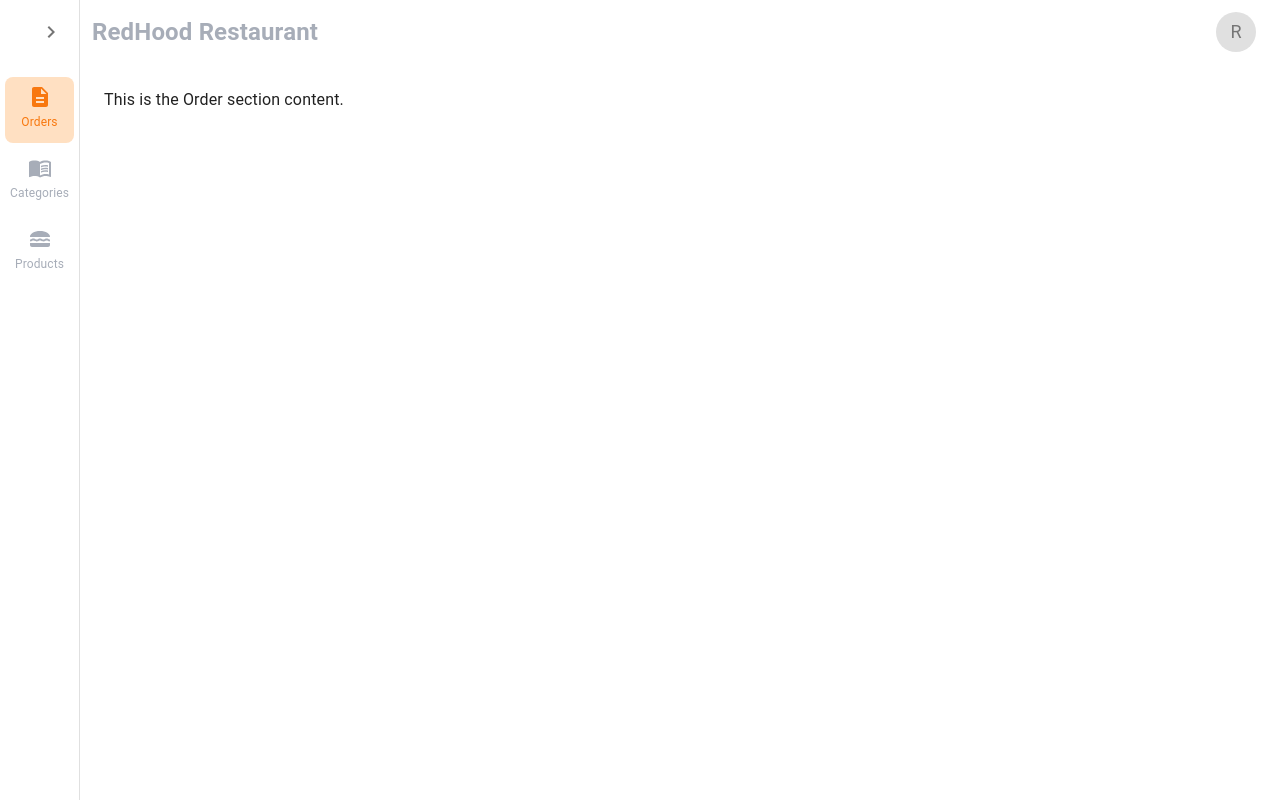
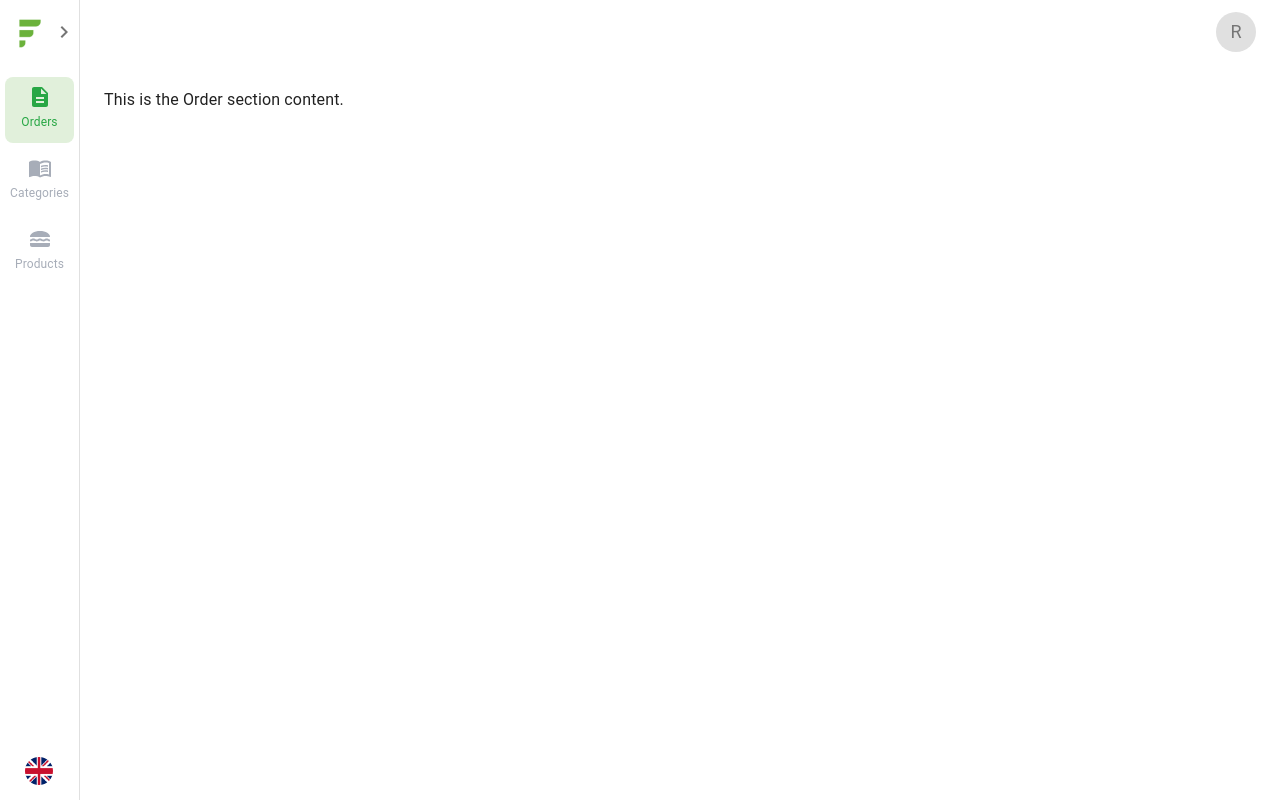
Before and after one commit to thilakshan1999/fornebu_Pizza, a React (Create React App) app: page /admin in a window 1280 px wide. Built offline with nearby package versions, Linux system fonts and the light colour scheme.

Commit message:
category admin designed

```diff
--- /dev/null
+++ b/src/components/button/addItemButton.jsx
@@ -0,0 +1,32 @@
+import { Button, useTheme } from "@mui/material";
+import AddIcon from "@mui/icons-material/Add";
+
+const AddItemButton = ({ text, onClick, sx }) => {
+  const theme = useTheme();
+  return (
+    <Button
+      variant="contained"
+      onClick={onClick}
+      sx={{
+        boxShadow: "none",
+        borderRadius: "8px",
+        padding: "8px 20px",
+        backgroundColor: "#333333",
+        color: "white",
+        fontFamily: theme.typography.fontFamily,
+        textTransform: "none",
+        fontSize: "14px",
+        display: "flex",
+        alignItems: "center",
+        "&:hover": {
+          boxShadow: "none",
+        },
+        ...sx,
+      }}
+    >
+      <AddIcon sx={{ marginRight: "8px" }} />
+      {text}
+    </Button>
+  );
+};
+export default AddItemButton;
--- a/src/locales/en.json
+++ b/src/locales/en.json
@@ -19,10 +19,10 @@
     "Term_and_conditions":"Term and conditions",
     "FAQs":"FAQs",
 
-    "Home":"HOME",
-    "Menu":"MENU",
-    "Cart":"CART",
-    "Orders":"ORDERS",
+    "HOME":"HOME",
+    "MENU":"MENU",
+    "CART":"CART",
+    "ORDERS":"ORDERS",
 
     "Out of Stock":"Out of Stock",
     "View More":"View more",
@@ -52,5 +52,15 @@
     "Are you sure you want to remove this item from the cart?":"Are you sure you want to remove this item from the cart?",
     "Cancel":"Cancel",
     "Remove":"Remove",
-    "Item removed from cart successfully":"Item removed from cart successfully"
+    "Item removed from cart successfully":"Item removed from cart successfully",
+
+    "Orders":"Orders",
+    "Categories":"Categories",
+    "Products":"Products",
+    "Category":"Category",
+    "Add Category":"Add Category",
+    "Id":"Id",
+    "Name":"Name",
+    "Edit":"Edit",
+    "Delete":"Delete"
 }
--- a/src/locales/no.json
+++ b/src/locales/no.json
@@ -19,10 +19,10 @@
     "Term_and_conditions":"Vilkår og betingelser",
     "FAQs":"FAQs",
 
-    "Home":"HJEM",
-    "Menu":"MENY",
-    "Cart":"KURV",
-    "Orders":"ORDRE",
+    "HOME":"HJEM",
+    "MENU":"MENY",
+    "CART":"KURV",
+    "ORDERS":"ORDRE",
 
     "Out of Stock":"Utsolgt",
     "View More":"Se mer",
@@ -52,5 +52,15 @@
     "Are you sure you want to remove this item from the cart?":"Er du sikker på at du vil fjerne denne varen fra handlekurven?",
     "Cancel":"Avbryt",
     "Remove":"Fjern",
-    "Item removed from cart successfully":"Varen ble fjernet fra handlekurven"
+    "Item removed from cart successfully":"Varen ble fjernet fra handlekurven",
+
+    "Orders":"Ordre",
+    "Categories": "Kategorier",
+    "Products": "Produkter",
+    "Category":"Kategori",
+    "Add Category":"Legg til kategori",
+    "Id":"Id",
+    "Name":"Navn",
+    "Edit":"Rediger",
+    "Delete":"Slett"
 }
--- /dev/null
+++ b/src/sections/main/admin/categorySection.jsx
@@ -0,0 +1,31 @@
+import { Box } from "@mui/material";
+import CategoryTable from "./components/table/categoryTable/categoryTable";
+import CustomTypography from "../../../components/typography/customTypography";
+import { useTheme } from "@emotion/react";
+import AddItemButton from "../../../components/button/addItemButton";
+import { useTranslation } from "react-i18next";
+
+const CategorySection = () => {
+  const theme = useTheme();
+  const { t } = useTranslation();
+  return (
+    <Box sx={{ maxWidth: "1200px", margin: "auto" }}>
+      <Box sx={{ display: "flex", marginBottom: "20px" }}>
+        <CustomTypography
+          text={t("Category")}
+          align="centre"
+          sx={{
+            fontWeight: "600",
+            color: theme.palette.text.black,
+            fontSize: "24px",
+            flexGrow: "1",
+          }}
+        />
+        <AddItemButton text={t("Add Category")} />
+      </Box>
+      <CategoryTable />
+    </Box>
+  );
+};
+
+export default CategorySection;
--- a/src/sections/main/admin/components/drawer/adminDrawer.jsx
+++ b/src/sections/main/admin/components/drawer/adminDrawer.jsx
@@ -12,6 +12,11 @@ import LunchDiningIcon from "@mui/icons-material/LunchDining";
 import MenuBookIcon from "@mui/icons-material/MenuBook";
 import AdminDrawerHeader from "./adminDrawerHeader";
 import AdminDrawerIconList from "./adminDrawerIconList";
+import tittleIcon from "../../../../../assets/images/home/Icon.png";
+import CustomTypography from "../../../../../components/typography/customTypography";
+import CategorySection from "../../categorySection";
+import LanguageSelection from "../../../../header/components/languageSelection";
+import { useTranslation } from "react-i18next";
 
 const drawerWidth = 240;
 
@@ -38,7 +43,6 @@ const DrawerHeader = styled("div")(({ theme }) => ({
   alignItems: "center",
   justifyContent: "flex-end",
   padding: theme.spacing(0, 1),
-  // necessary for content to be below app bar
   ...theme.mixins.toolbar,
 }));
 
@@ -69,6 +73,7 @@ const Drawer = styled(MuiDrawer, {
 
 export default function AdminDrawer() {
   const theme = useTheme();
+  const { t } = useTranslation();
   const [open, setOpen] = React.useState(false);
   const [selectedMenu, setSelectedMenu] = React.useState("Orders");
 
@@ -87,8 +92,51 @@ export default function AdminDrawer() {
       <CssBaseline />
       <AdminDrawerHeader open={open} handleDrawerOpen={handleDrawerToggle} />
       <Drawer variant="permanent" open={open}>
-        <DrawerHeader>
-          <IconButton onClick={handleDrawerToggle}>
+        <DrawerHeader
+          sx={{
+            position: "relative",
+          }}
+        >
+          <Box
+            sx={{
+              display: "flex",
+              flexGrow: "1",
+              alignItems: "center",
+            }}
+          >
+            <img
+              src={tittleIcon}
+              alt="Profile"
+              style={{
+                width: "40px",
+                height: "40px",
+                objectFit: "contain",
+                borderRadius: "50%",
+              }}
+            />
+
+            {open && (
+              <CustomTypography
+                color={theme.palette.text.grey}
+                text={"Fornebu Pizza "}
+                sx={{
+                  marginLeft: "10px",
+                  fontSize: "16px",
+                  fontWeight: "bold",
+                }}
+              />
+            )}
+          </Box>
+
+          <IconButton
+            onClick={handleDrawerToggle}
+            sx={{
+              position: "absolute",
+              right: "-5px",
+              top: "50%",
+              transform: "translateY(-50%)",
+            }}
+          >
             {open ? (
               theme.direction === "rtl" ? (
                 <ChevronRightIcon />
@@ -109,12 +157,22 @@ export default function AdminDrawer() {
           setSelectedMenu={setSelectedMenu}
           open={open}
         />
+        <Box flexGrow={1} />
+
+        <Box
+          sx={{
+            padding: "15px 25px",
+          }}
+        >
+          <LanguageSelection />
+        </Box>
       </Drawer>
+
       <Box component="main" sx={{ flexGrow: 1, p: 3 }}>
         <DrawerHeader />
 
         {selectedMenu === "Orders" && <OrderSection />}
-        {selectedMenu === "Categories" && <CategoriesSection />}
+        {selectedMenu === "Categories" && <CategorySection />}
         {selectedMenu === "Products" && <ProductsSection />}
       </Box>
     </Box>
@@ -127,14 +185,6 @@ const OrderSection = () => (
   </Box>
 );
 
-const CategoriesSection = () => (
-  <Box>
-    <Typography variant="body1">
-      This is the Category section content.
-    </Typography>
-  </Box>
-);
-
 const ProductsSection = () => (
   <Box>
     <Typography variant="body1">
--- a/src/sections/main/admin/components/drawer/adminDrawerHeader.jsx
+++ b/src/sections/main/admin/components/drawer/adminDrawerHeader.jsx
@@ -1,7 +1,6 @@
 import { Avatar, Box, IconButton, Toolbar } from "@mui/material";
 import MuiAppBar from "@mui/material/AppBar";
-import MenuIcon from "@mui/icons-material/Menu";
-import { styled, useTheme } from "@mui/material/styles";
+import { styled } from "@mui/material/styles";
 import { useState } from "react";
 import AdminProfileMenu from "./adminProfileMenu";
 
@@ -33,12 +32,7 @@ const AppBar = styled(MuiAppBar, {
   ],
 }));
 
-const AdminDrawerHeader = ({
-  open,
-  handleDrawerToggle,
-  email = "redhood@example.com",
-}) => {
-  const theme = useTheme();
+const AdminDrawerHeader = ({ open, email = "redhood@example.com" }) => {
   const [anchorEl, setAnchorEl] = useState(null);
 
   const handleOpenMenu = (event) => {
@@ -51,36 +45,11 @@ const AdminDrawerHeader = ({
   return (
     <AppBar position="fixed" open={open}>
       <Toolbar>
-        <IconButton
-          color="inherit"
-          aria-label="open drawer"
-          onClick={handleDrawerToggle}
-          edge="start"
-          sx={[
-            {
-              color: theme.palette.text.lightGrey,
-              marginRight: 5,
-            },
-            open && { display: "none" },
-          ]}
-        >
-          <MenuIcon />
-        </IconButton>
         <Box
           sx={{
-            cursor: "pointer", // Makes the text look clickable
-            fontWeight: "bold",
-            fontSize: {
-              xs: "16px",
-              sm: "20px",
-              md: "24px",
-            },
-            color: theme.palette.text.lightGrey,
             flexGrow: 1,
           }}
-        >
-          RedHood Restaurant
-        </Box>
+        />
         <Box sx={{ display: "flex", gap: 2 }}>
           <IconButton onClick={handleOpenMenu} sx={{ p: 0 }}>
             <Avatar
--- a/src/sections/main/admin/components/drawer/adminDrawerIconList.jsx
+++ b/src/sections/main/admin/components/drawer/adminDrawerIconList.jsx
@@ -6,6 +6,7 @@ import {
   ListItemText,
 } from "@mui/material";
 import { useTheme } from "@mui/material/styles";
+import { useTranslation } from "react-i18next";
 
 const AdminDrawerIconList = ({
   menuItems,
@@ -14,8 +15,9 @@ const AdminDrawerIconList = ({
   selectedMenu,
 }) => {
   const theme = useTheme();
-  const selectedBgColor = "#FFE0C2"; // Light orange for selected background
-  const selectedHoverColor = "#FFD1A3"; // Slightly darker on hover when selected
+  const { t } = useTranslation();
+  const selectedBgColor = "#e1f0db"; // Light green for selected background
+  const selectedHoverColor = "#c8e0be"; // Slightly darker on hover when selected
   const unselectedHoverColor = "#f5f5f5";
 
   return (
@@ -49,25 +51,26 @@ const AdminDrawerIconList = ({
                 justifyContent: "center",
                 color:
                   selectedMenu === item.text
-                    ? "#f8780f"
+                    ? theme.palette.text.green
                     : theme.palette.text.lightGrey,
               }}
             >
               {item.icon}
             </ListItemIcon>
             <ListItemText
-              primary={item.text}
+              primary={t(item.text)}
               sx={{
                 marginLeft: open ? "30px" : "0",
                 opacity: 1,
                 textAlign: "center",
                 "& .MuiTypography-root": {
-                  fontSize: open ? "18px" : "12px",
+                  fontSize: open ? "16px" : "12px",
                   textAlign: "left",
-                  fontWeight: open ? "600" : "400",
+                  fontWeight: "400",
+
                   color:
                     selectedMenu === item.text
-                      ? "#f8780f"
+                      ? theme.palette.text.green
                       : theme.palette.text.lightGrey,
                 },
               }}
--- /dev/null
+++ b/src/sections/main/admin/components/table/categoryTable/categoryTable.jsx
@@ -0,0 +1,86 @@
+import Table from "@mui/material/Table";
+import TableBody from "@mui/material/TableBody";
+import TableCell from "@mui/material/TableCell";
+import TableContainer from "@mui/material/TableContainer";
+import TableHead from "@mui/material/TableHead";
+import TableRow from "@mui/material/TableRow";
+import Paper from "@mui/material/Paper";
+import { IconButton } from "@mui/material";
+import { MoreVert } from "@mui/icons-material";
+import { useState } from "react";
+import CategoryTableItemMenu from "./categoryTableItemMenu";
+import { useTheme } from "@emotion/react";
+import { useTranslation } from "react-i18next";
+
+function createData(name, calories, fat, carbs, protein) {
+  return { name, calories, fat, carbs, protein };
+}
+
+const rows = [
+  createData("Frozen yoghurt", 1, 6.0, 24, 4.0),
+  createData("Ice cream sandwich", 1, 9.0, 37, 4.3),
+  createData("Eclair", 1, 16.0, 24, 6.0),
+  createData("Cupcake", 1, 3.7, 67, 4.3),
+  createData("Gingerbread", 1, 16.0, 49, 3.9),
+];
+
+export default function CategoryTable() {
+  const theme = useTheme();
+  const { t } = useTranslation();
+  const [menuAnchorEl, setMenuAnchorEl] = useState(null);
+  const handleMenuClick = (event) => {
+    setMenuAnchorEl(event.currentTarget);
+  };
+  return (
+    <TableContainer component={Paper}>
+      <Table sx={{ minWidth: 300 }} aria-label="simple table">
+        <TableHead sx={{ backgroundColor: "#f5f5f5" }}>
+          <TableRow>
+            <TableCell
+              sx={{
+                width: "100px",
+                fontWeight: "bold",
+                color: theme.palette.text.grey,
+              }}
+            >
+              {t("Id")}
+            </TableCell>
+            <TableCell
+              sx={{ fontWeight: "bold", color: theme.palette.text.grey }}
+              align="left"
+            >
+              {t("Name")}
+            </TableCell>
+            <TableCell sx={{ width: "100px" }} align="right"></TableCell>
+          </TableRow>
+        </TableHead>
+        <TableBody>
+          {rows.map((row) => (
+            <TableRow
+              key={row.name}
+              sx={{ "&:last-child td, &:last-child th": { border: 0 } }}
+            >
+              <TableCell component="th" scope="row">
+                {row.calories}
+              </TableCell>
+              <TableCell align="left">{row.name}</TableCell>
+              <TableCell align="right">
+                <IconButton
+                  aria-label="menu"
+                  size="small"
+                  onClick={handleMenuClick}
+                >
+                  <MoreVert />
+                </IconButton>
+              </TableCell>
+            </TableRow>
+          ))}
+        </TableBody>
+      </Table>
+      <CategoryTableItemMenu
+        menuAnchorEl={menuAnchorEl}
+        setMenuAnchorEl={setMenuAnchorEl}
+      />
+    </TableContainer>
+  );
+}
--- /dev/null
+++ b/src/sections/main/admin/components/table/categoryTable/categoryTableItemMenu.jsx
@@ -0,0 +1,93 @@
+import { useTheme } from "@emotion/react";
+import { Box, Icon, Menu, MenuItem } from "@mui/material";
+import DeleteIcon from "@mui/icons-material/Delete";
+import EditIcon from "@mui/icons-material/Edit";
+import CustomTypography from "../../../../../../components/typography/customTypography";
+import { useTranslation } from "react-i18next";
+
+const MenuItemComponent = ({ color, icon, text, onClick }) => {
+  return (
+    <MenuItem
+      onClick={onClick}
+      sx={{
+        display: "flex",
+        alignItems: "center",
+        padding: "8px 12px",
+        margin: "0px 8px",
+        borderRadius: "8px", // Corner radius
+        color: color,
+      }}
+    >
+      <Box>
+        <Icon
+          size="small"
+          sx={{
+            marginRight: 2,
+          }}
+        >
+          {icon}
+        </Icon>
+      </Box>
+
+      <CustomTypography
+        text={text}
+        align="left"
+        sx={{
+          fontWeight: "500",
+          color: color,
+          fontSize: "14px",
+        }}
+      />
+    </MenuItem>
+  );
+};
+
+const CategoryTableItemMenu = ({ menuAnchorEl, setMenuAnchorEl }) => {
+  const theme = useTheme();
+  const { t } = useTranslation();
+
+  const handleMenuClose = () => {
+    setMenuAnchorEl(null);
+  };
+
+  return (
+    <Menu
+      anchorEl={menuAnchorEl}
+      open={Boolean(menuAnchorEl)}
+      onClose={handleMenuClose}
+      anchorOrigin={{
+        vertical: "bottom",
+        horizontal: "center",
+      }}
+      transformOrigin={{
+        vertical: "top",
+        horizontal: "right",
+      }}
+      sx={{
+        "& .MuiPaper-root": {
+          boxShadow: "0px 4px 12px rgba(0, 0, 0, 0.1)",
+          borderRadius: "8px",
+          border: `1px solid ${theme.palette.grey[300]}`,
+        },
+      }}
+    >
+      <MenuItemComponent
+        icon={<EditIcon />}
+        text={t("Edit")}
+        onClick={() => {
+          handleMenuClose();
+        }}
+      />
+
+      <MenuItemComponent
+        color={theme.palette.text.red}
+        icon={<DeleteIcon />}
+        text={t("Delete")}
+        onClick={() => {
+          handleMenuClose();
+        }}
+      />
+    </Menu>
+  );
+};
+export default CategoryTableItemMenu;
```
Also changed, not shown: src/sections/bottomNavigation/bottomNavBar.jsx (+4 -4 lines), src/sections/main/admin/components/drawer/adminProfileMenu.jsx (+4 -4 lines).
